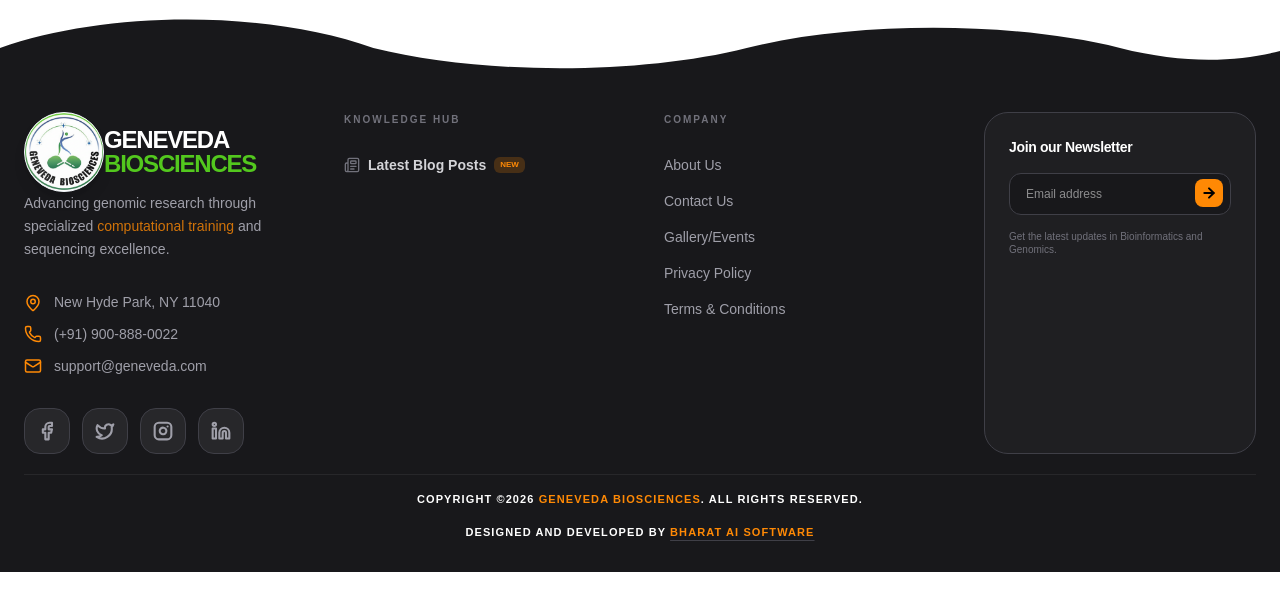
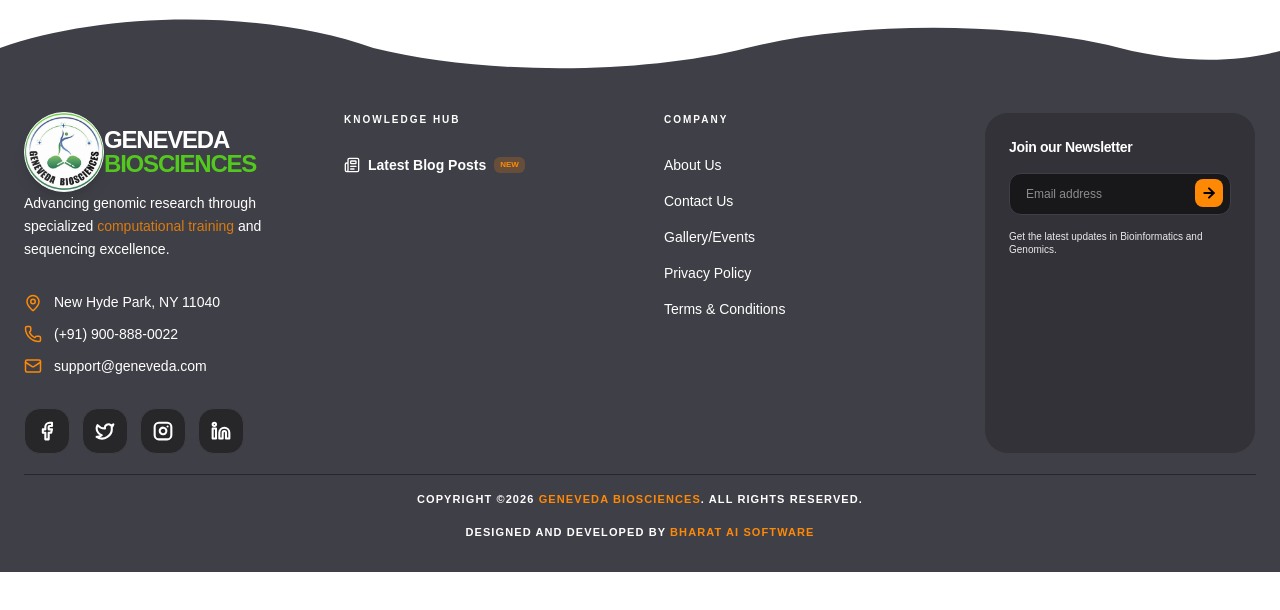
Before and after one commit to ankit-agarwal-devx/geneveda-2nd, a Next.js app: page /components/Footer in a window 1280 px wide. Shown: the top 610 px of the page. Built offline with nearby package versions, Linux system fonts and the light colour scheme.

Commit message:
Updated footer.

```diff
--- a/app/components/Footer/page.jsx
+++ b/app/components/Footer/page.jsx
@@ -24,7 +24,7 @@
         <svg
           viewBox="0 0 1440 160"
           preserveAspectRatio="none"
-          className="block w-full h-14 md:h-20 text-zinc-900"
+          className="block w-full h-14 md:h-20 text-zinc-700"
           aria-hidden="true"
         >
           <path
@@ -33,7 +33,7 @@
           />
         </svg>
       </div>
-      <div className="bg-zinc-900">
+      <div className="bg-zinc-700">
         <motion.div
           initial={{ opacity: 0, y: 40 }}
           whileInView={{ opacity: 1, y: 0 }}
@@ -69,7 +69,7 @@
                 </div>
               </Link>
 
-              <p className="text-zinc-400 text-sm leading-relaxed max-w-[280px] font-medium">
+              <p className="text-white text-sm leading-relaxed max-w-[280px] font-medium">
                 Advancing genomic research through specialized{" "}
                 <span className="text-orange-400 opacity-80">
                   computational training
@@ -78,7 +78,7 @@
               </p>
 
               <div className="space-y-3 pt-2">
-                <div className="flex items-start gap-3 text-zinc-400">
+                <div className="flex items-start gap-3 text-white">
                   <MapPin
                     size={18}
                     className="text-orange-400 mt-0.5 flex-shrink-0"
@@ -87,7 +87,7 @@
                     New Hyde Park, NY 11040
                   </span>
                 </div>
-                <div className="flex items-center gap-3 text-zinc-400">
+                <div className="flex items-center gap-3 text-white">
                   <Phone size={18} className="text-orange-400 flex-shrink-0" />
                   <a
                     href="tel:+919008880022"
@@ -96,7 +96,7 @@
                     (+91) 900-888-0022
                   </a>
                 </div>
-                <div className="flex items-center gap-3 text-zinc-400">
+                <div className="flex items-center gap-3 text-white">
                   <Mail size={18} className="text-orange-400 flex-shrink-0" />
                   <a
                     href="mailto:support@geneveda.com"
@@ -112,7 +112,7 @@
                   <a
                     key={i}
                     href="#"
-                    className="p-3 rounded-2xl bg-zinc-800 text-zinc-400 hover:bg-orange-400 hover:text-black transition-all duration-500 border border-zinc-700"
+                    className="p-3 rounded-2xl bg-zinc-800 text-white hover:bg-orange-400 hover:text-black transition-all duration-500 border border-zinc-700"
                   >
                     <Icon size={20} strokeWidth={2.5} />
                   </a>
@@ -122,18 +122,18 @@
 
             {/* Column 2: Resources & Blog */}
             <div>
-              <h2 className="mb-7 text-[10px] font-black text-zinc-500 uppercase tracking-[0.2em]">
+              <h2 className="mb-7 text-[10px] font-black text-white uppercase tracking-[0.2em]">
                 Knowledge Hub
               </h2>
               <ul className="space-y-4">
                 <li>
                   <a
                     href="/blogs"
-                    className="group flex items-center gap-2 text-zinc-300 hover:text-orange-400 text-sm font-semibold transition-colors"
+                    className="group flex items-center gap-2 text-white hover:text-orange-400 text-sm font-semibold transition-colors"
                   >
                     <Newspaper
                       size={16}
-                      className="text-zinc-500 group-hover:text-orange-400"
+                      className="text-white group-hover:text-orange-400"
                     />
                     <span>Latest Blog Posts</span>
                     <span className="bg-orange-400/20 text-orange-400 text-[8px] px-1.5 py-0.5 rounded-md">
@@ -146,10 +146,10 @@
 
             {/* Column 3: Company */}
             <div>
-              <h2 className="mb-7 text-[10px] font-black text-zinc-500 uppercase tracking-[0.2em]">
+              <h2 className="mb-7 text-[10px] font-black text-white uppercase tracking-[0.2em]">
                 Company
               </h2>
-              <ul className="text-zinc-400 space-y-4 text-sm font-medium">
+              <ul className="text-white space-y-4 text-sm font-medium">
                 {[
                   { name: "About Us", href: "/about-us" },
                   { name: "Contact Us", href: "/contact-us" },
@@ -160,7 +160,7 @@
                   <li key={item.name}>
                     <a
                       href={item.href || "/"}
-                      className="hover:text-white transition-colors"
+                      className="hover:text-orange-400 transition-colors"
                     >
                       {item?.name}
                     </a>
@@ -184,7 +184,7 @@
                   <ArrowRight size={16} strokeWidth={3} />
                 </button>
               </div>
-              <p className="text-[10px] text-zinc-500 leading-tight">
+              <p className="text-[10px] text-white/90 leading-tight">
                 Get the latest updates in Bioinformatics and Genomics.
               </p>
             </div>
```
